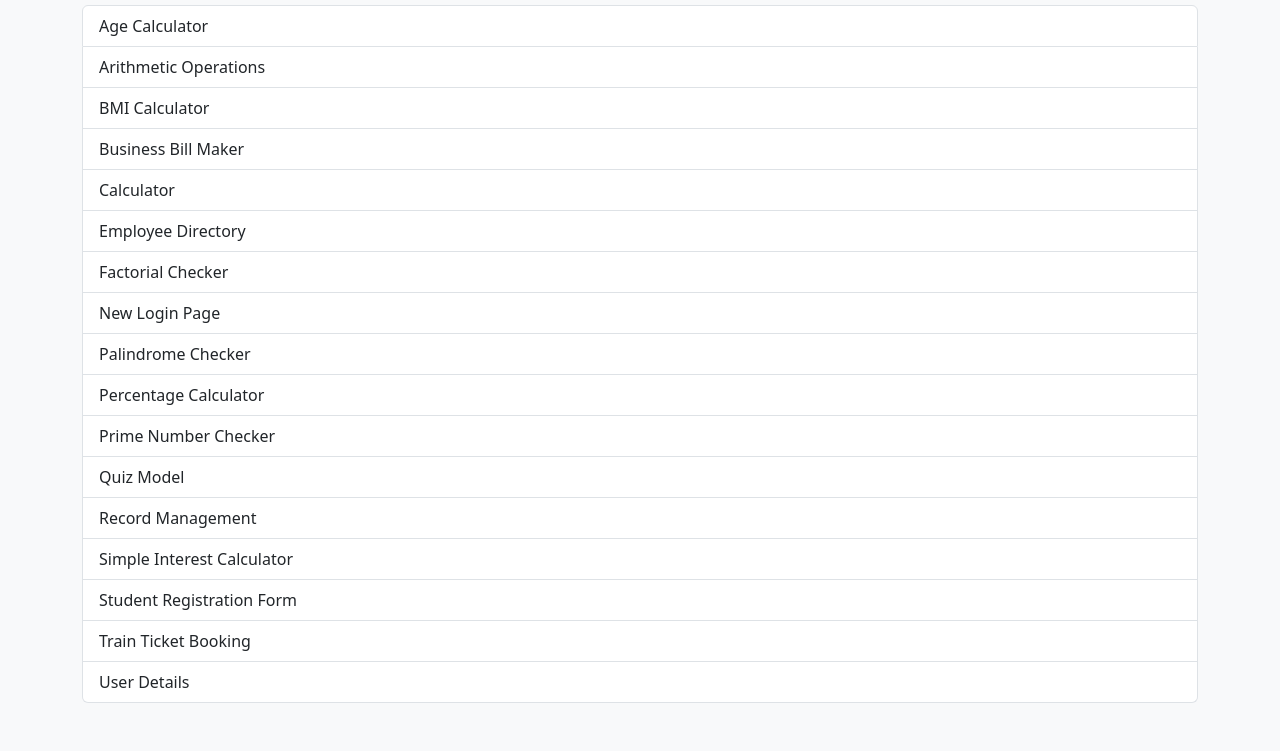
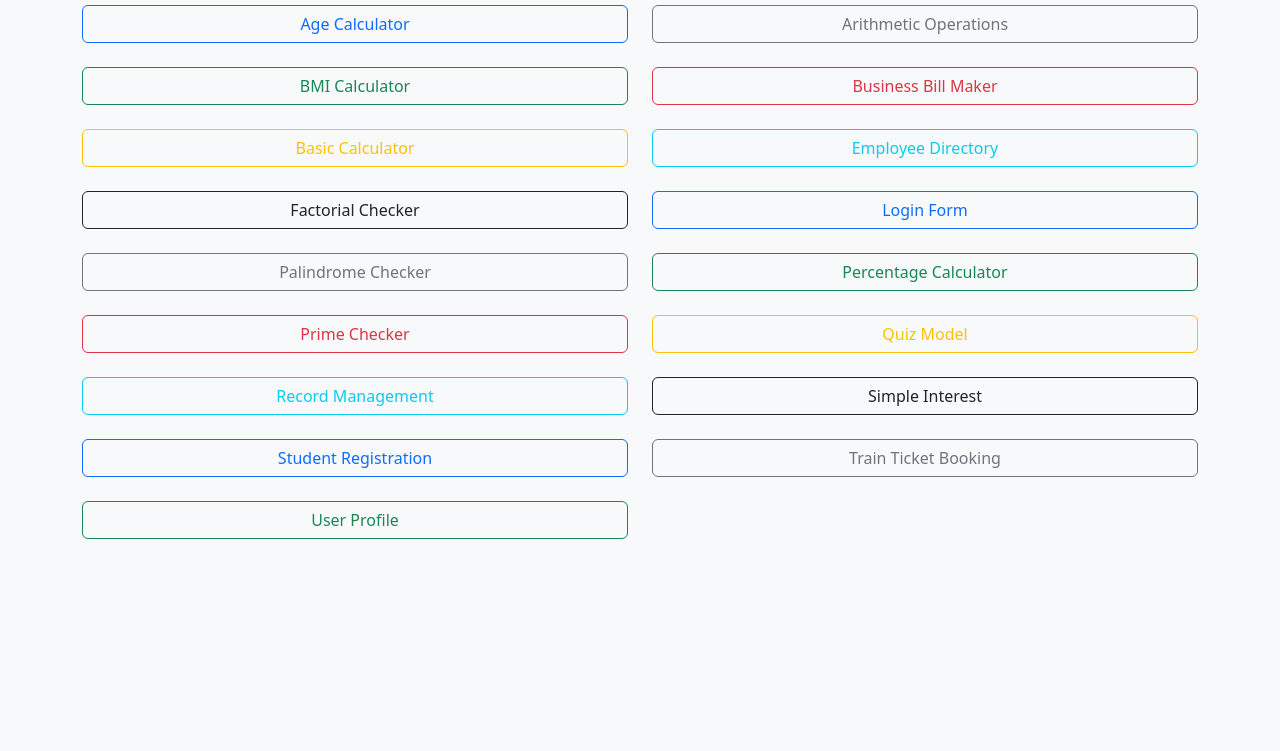
Before and after one commit to J-Tholkappiyan/Bootstrap, a plain HTML site: page index.html in a window 1280 px wide. Shown: the part 115-866 px from the top of the page. After the commit the page ends 800 px from the top, so only its background shows below. Drawn offline with nearby package versions, Linux system fonts and the light colour scheme.

Commit message:
Update index.html

```diff
--- a/index.html
+++ b/index.html
@@ -1,32 +1,33 @@
 <!DOCTYPE html>
 <html lang="en">
 <head>
-  <meta charset="UTF-8" />
-  <meta name="viewport" content="width=device-width, initial-scale=1.0"/>
-  <title>Bootstrap Projects - Index</title>
-  <link href="https://cdn.jsdelivr.net/npm/bootstrap@5.3.2/dist/css/bootstrap.min.css" rel="stylesheet"/>
+  <meta charset="UTF-8">
+  <title>Bootstrap Projects</title>
+  <link href="https://cdn.jsdelivr.net/npm/bootstrap@5.3.0/dist/css/bootstrap.min.css" rel="stylesheet">
 </head>
 <body class="bg-light">
   <div class="container py-5">
-    <h1 class="text-center mb-4">Bootstrap Projects</h1>
-    <div class="list-group">
-      <a href="AgeCalc.html" class="list-group-item list-group-item-action">Age Calculator</a>
-      <a href="Arithmetic.html" class="list-group-item list-group-item-action">Arithmetic Operations</a>
-      <a href="BmiCalc.html" class="list-group-item list-group-item-action">BMI Calculator</a>
-      <a href="BusinessBillMaker.html" class="list-group-item list-group-item-action">Business Bill Maker</a>
-      <a href="Calculator.html" class="list-group-item list-group-item-action">Calculator</a>
-      <a href="EmployeeDir.html" class="list-group-item list-group-item-action">Employee Directory</a>
-      <a href="Factorial.html" class="list-group-item list-group-item-action">Factorial Checker</a>
-      <a href="Newlogin.html" class="list-group-item list-group-item-action">New Login Page</a>
-      <a href="Palindrome.html" class="list-group-item list-group-item-action">Palindrome Checker</a>
-      <a href="Percentage.html" class="list-group-item list-group-item-action">Percentage Calculator</a>
-      <a href="PrimeChecker.html" class="list-group-item list-group-item-action">Prime Number Checker</a>
-      <a href="QuizModel.html" class="list-group-item list-group-item-action">Quiz Model</a>
-      <a href="RecordManagement.html" class="list-group-item list-group-item-action">Record Management</a>
-      <a href="SimpleInterest.html" class="list-group-item list-group-item-action">Simple Interest Calculator</a>
-      <a href="StudentRegistration.html" class="list-group-item list-group-item-action">Student Registration Form</a>
-      <a href="Trainticketbooking.html" class="list-group-item list-group-item-action">Train Ticket Booking</a>
-      <a href="User.html" class="list-group-item list-group-item-action">User Details</a>
+    <h1 class="text-center text-primary mb-4">🚀 Bootstrap Project Launcher</h1>
+    <div class="row row-cols-1 row-cols-md-2 g-4">
+
+      <div class="col"><a href="AgeCalc.html" class="btn btn-outline-primary w-100">Age Calculator</a></div>
+      <div class="col"><a href="Arithmetic.html" class="btn btn-outline-secondary w-100">Arithmetic Operations</a></div>
+      <div class="col"><a href="BmiCalc.html" class="btn btn-outline-success w-100">BMI Calculator</a></div>
+      <div class="col"><a href="BusinessBillMaker.html" class="btn btn-outline-danger w-100">Business Bill Maker</a></div>
+      <div class="col"><a href="Calculator.html" class="btn btn-outline-warning w-100">Basic Calculator</a></div>
+      <div class="col"><a href="EmployeeDir.html" class="btn btn-outline-info w-100">Employee Directory</a></div>
+      <div class="col"><a href="Factorial.html" class="btn btn-outline-dark w-100">Factorial Checker</a></div>
+      <div class="col"><a href="Newlogin.html" class="btn btn-outline-primary w-100">Login Form</a></div>
+      <div class="col"><a href="Palindrome.html" class="btn btn-outline-secondary w-100">Palindrome Checker</a></div>
+      <div class="col"><a href="Percentage.html" class="btn btn-outline-success w-100">Percentage Calculator</a></div>
+      <div class="col"><a href="PrimeChecker.html" class="btn btn-outline-danger w-100">Prime Checker</a></div>
+      <div class="col"><a href="QuizModel.html" class="btn btn-outline-warning w-100">Quiz Model</a></div>
+      <div class="col"><a href="RecordManagement.html" class="btn btn-outline-info w-100">Record Management</a></div>
+      <div class="col"><a href="SimpleInterest.html" class="btn btn-outline-dark w-100">Simple Interest</a></div>
+      <div class="col"><a href="StudentRegistration.html" class="btn btn-outline-primary w-100">Student Registration</a></div>
+      <div class="col"><a href="Trainticketbooking.html" class="btn btn-outline-secondary w-100">Train Ticket Booking</a></div>
+      <div class="col"><a href="User.html" class="btn btn-outline-success w-100">User Profile</a></div>
+
     </div>
   </div>
 </body>
```
